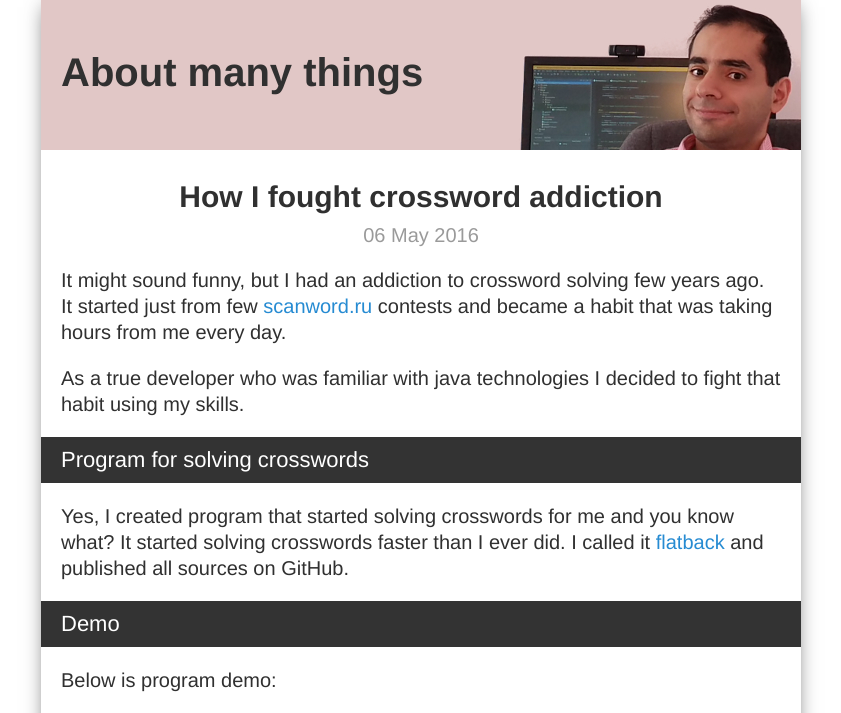
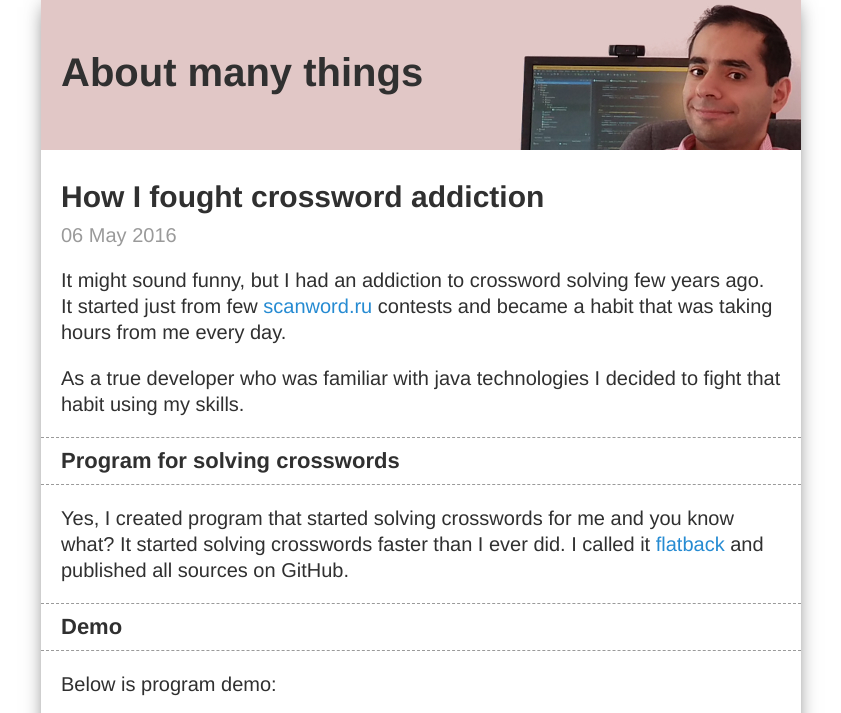
Before and after one commit to gevorg/gevorg.github.io, a Jekyll site: the page built from _posts/2016-05-06-How I fought crossword addiction.md, in a window 1280 px wide. Shown: the top 713 px of the page, without its empty margins (219-1060 px from the left). Built offline with Jekyll 4.4.1, drawn with Linux system fonts in a browser that asks for light colours; comment, search, counter and statistics services are not loaded; grey boxes are pictures that could not be loaded.

Commit message:
Styles improved.

```diff
--- a/_layouts/post.html
+++ b/_layouts/post.html
@@ -5,11 +5,9 @@ layout: default
     <header>
         <h1>{{page.title}}</h1>
     </header>
-    <div class="time-div">
-        <time>
-            {{ page.date | date_to_string }}
-        </time>
-    </div>
+    <time>
+        {{ page.date | date_to_string }}
+    </time>
     <article>
         {{ content }}
     </article>
--- a/css/styles.css
+++ b/css/styles.css
@@ -33,10 +33,7 @@ time {
     margin-bottom: 20px;
     color: #9a9a9a;
     font-size: 20px;
-}
-
-.time-div {
-    text-align: center;
+    display: block;
 }
 
 summary {
@@ -48,14 +45,12 @@ h2 {
     font-size: 22px;
     margin:0 -20px;
     padding: 10px 20px;
-    background-color: #333;
-    color: white;
-    font-weight: normal;
+    border-top: 1px dashed #9a9a9a;
+    border-bottom: 1px dashed #9a9a9a;
 }
 
 h1 {
     font-size: 32px;
-    text-align: center;
 }
 
 .highlighter-rouge {
@@ -152,12 +147,6 @@ section.post ul li {
     margin: 10px 0;
 }
 
-.tag-header {
-    text-align: right;
-    font-size: 24px;
-    padding: 10px;
-    border-bottom: 1px dashed #9a9a9a;
-}
 
 /* Paging */
 .pagination {
```
